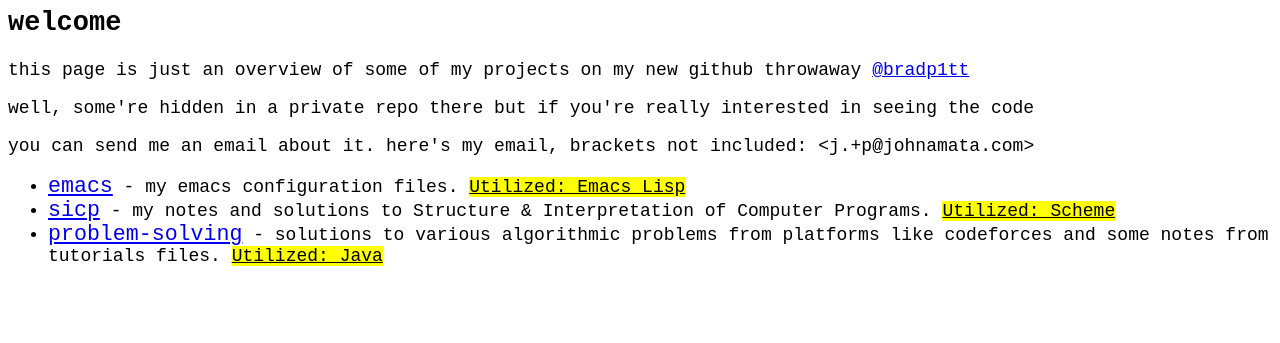
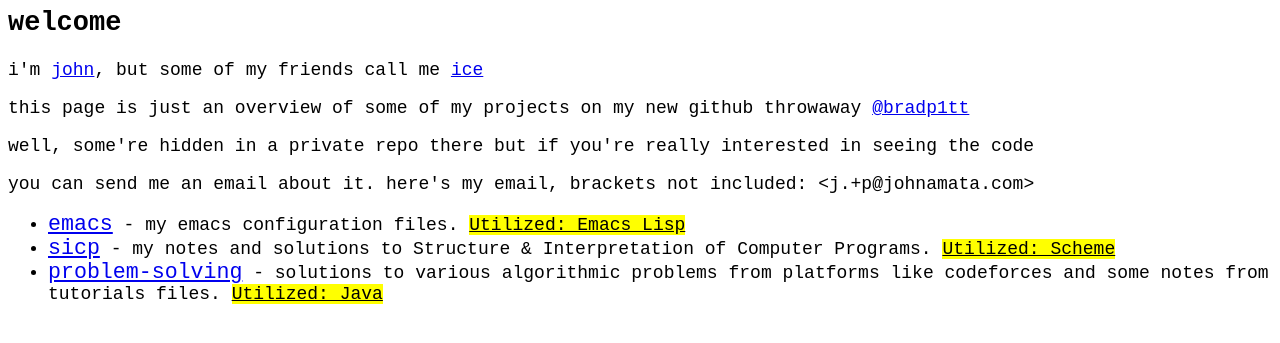
Before and after one commit to jpamata/jpamata.github.io, a Jekyll site: the page play.html, which Jekyll copies as it is, in a window 1280 px wide. Shown: the top 343 px of the page. Built offline with Jekyll 4.4.1, drawn with Linux system fonts in a browser that asks for light colours.

Commit message:
Update play.html

```diff
--- a/play.html
+++ b/play.html
@@ -12,6 +12,7 @@
   <body>
     <div>
       <h2>welcome</h2>
+	    <p>i'm <a href="https://johnamata.com/photos/me-107.jpg">john</a>, but some of my friends call me <a href="https://upload.wikimedia.org/wikipedia/commons/9/9e/Ice_cubes_openphoto.jpg">ice</a></p>
       <p>this page is just an overview of some of my projects on my new github throwaway <a href="https://github.com/bradp1tt">@bradp1tt</a></p>
       <p>well, some're hidden in a private repo there but if you're really interested in seeing the code</p>
       <p>you can send me an email about it. here's my email, brackets not included: &lt;<code>j.+p@johnamata.com</code>&gt; </p>
```
